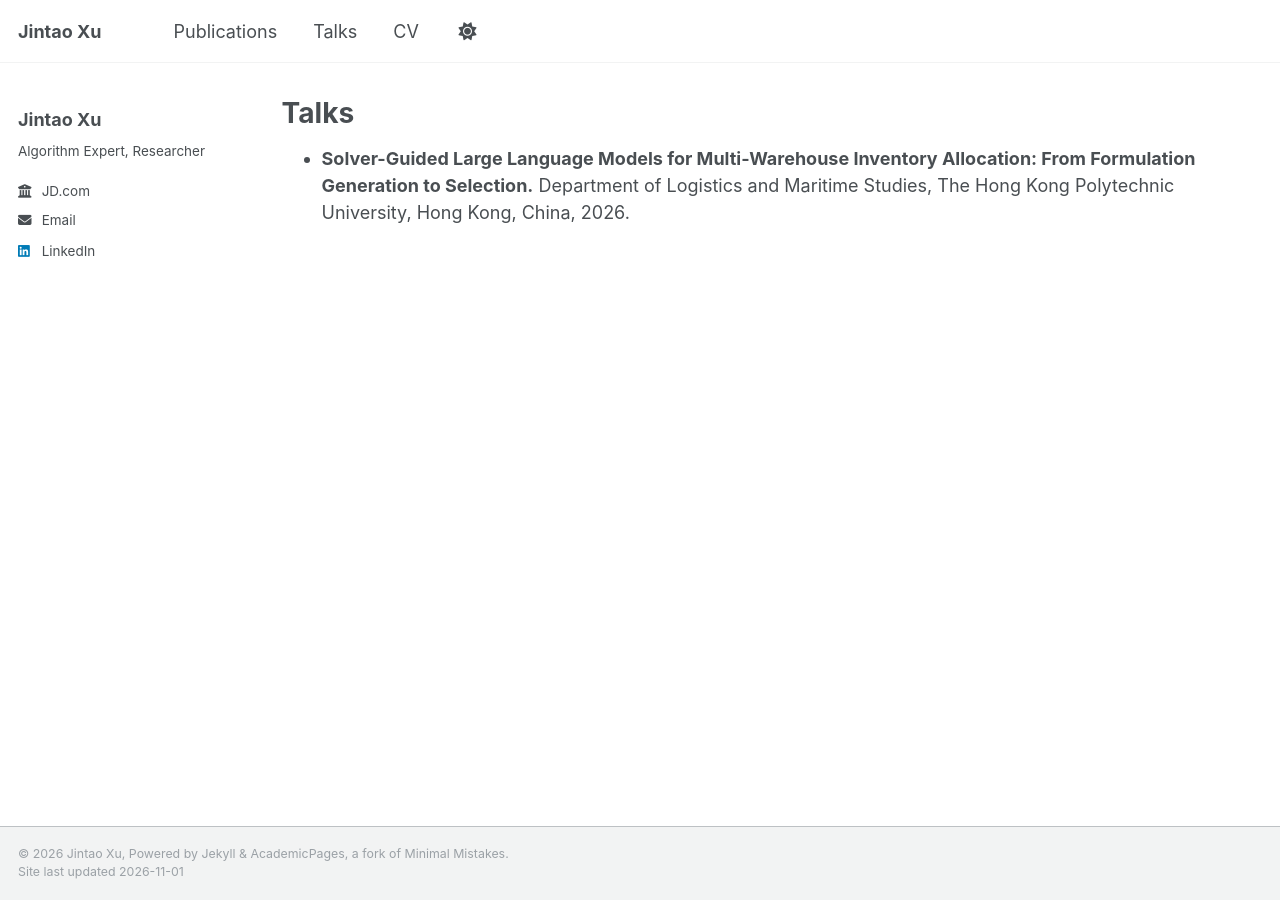
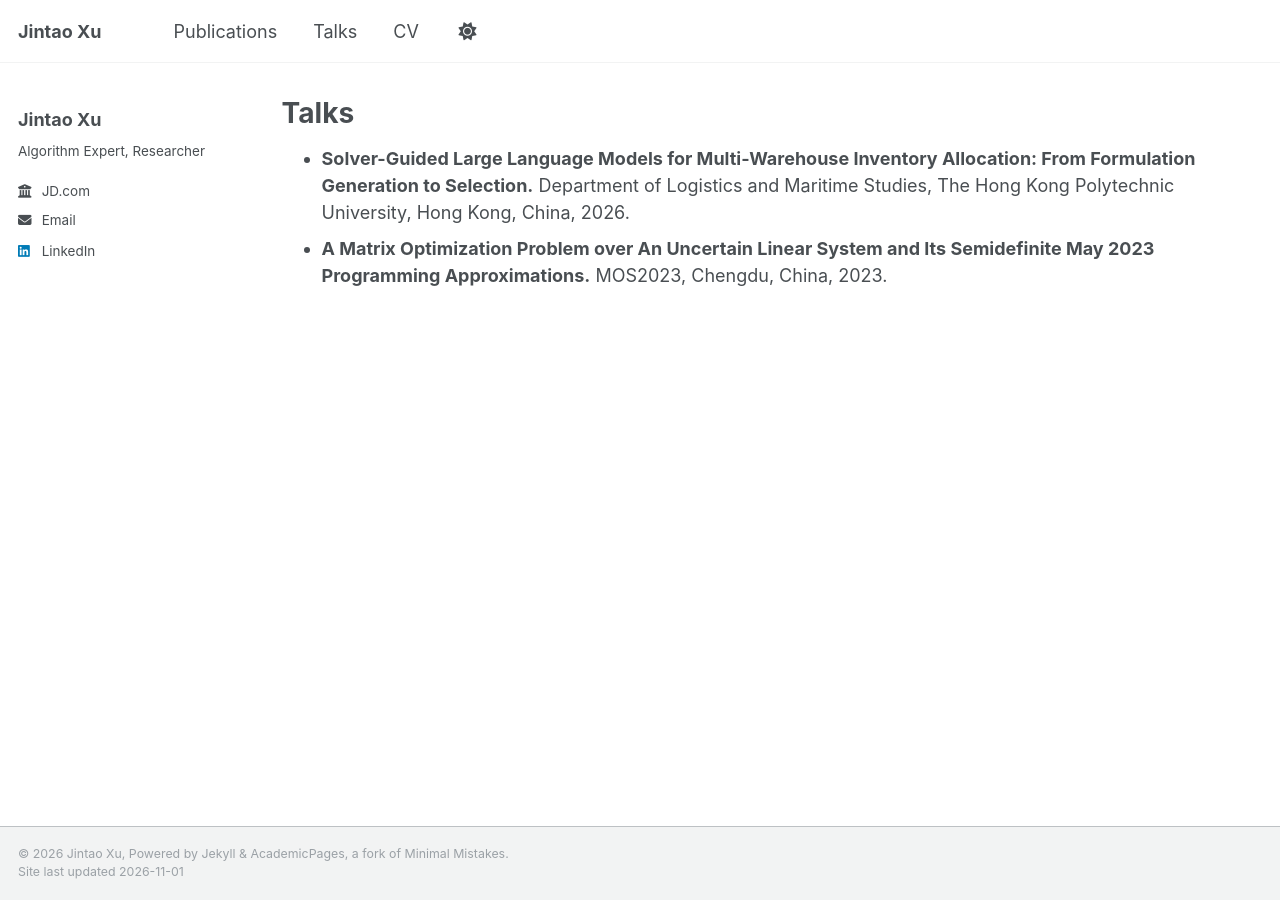
Before and after one commit to JintaoXuMath/JintaoXuMath.github.io, a Jekyll site: the page built from _pages/talks.md, in a window 1280 px wide. Built offline with Jekyll 4.4.1, drawn with Linux system fonts in a browser that asks for light colours.

Commit message:
Update talks.md with new and modified entries
Added a new talk entry on matrix optimization and updated the existing entry.

```diff
--- a/_pages/talks.md
+++ b/_pages/talks.md
@@ -8,3 +8,6 @@ author_profile: true
 - **Solver-Guided Large Language Models for Multi-Warehouse Inventory Allocation:
 From Formulation Generation to Selection.**
 Department of Logistics and Maritime Studies, The Hong Kong Polytechnic University, Hong Kong, China, 2026.
+- **A Matrix Optimization Problem over An Uncertain Linear System and Its Semidefinite May 2023
+Programming Approximations.**
+MOS2023, Chengdu, China, 2023.
```
